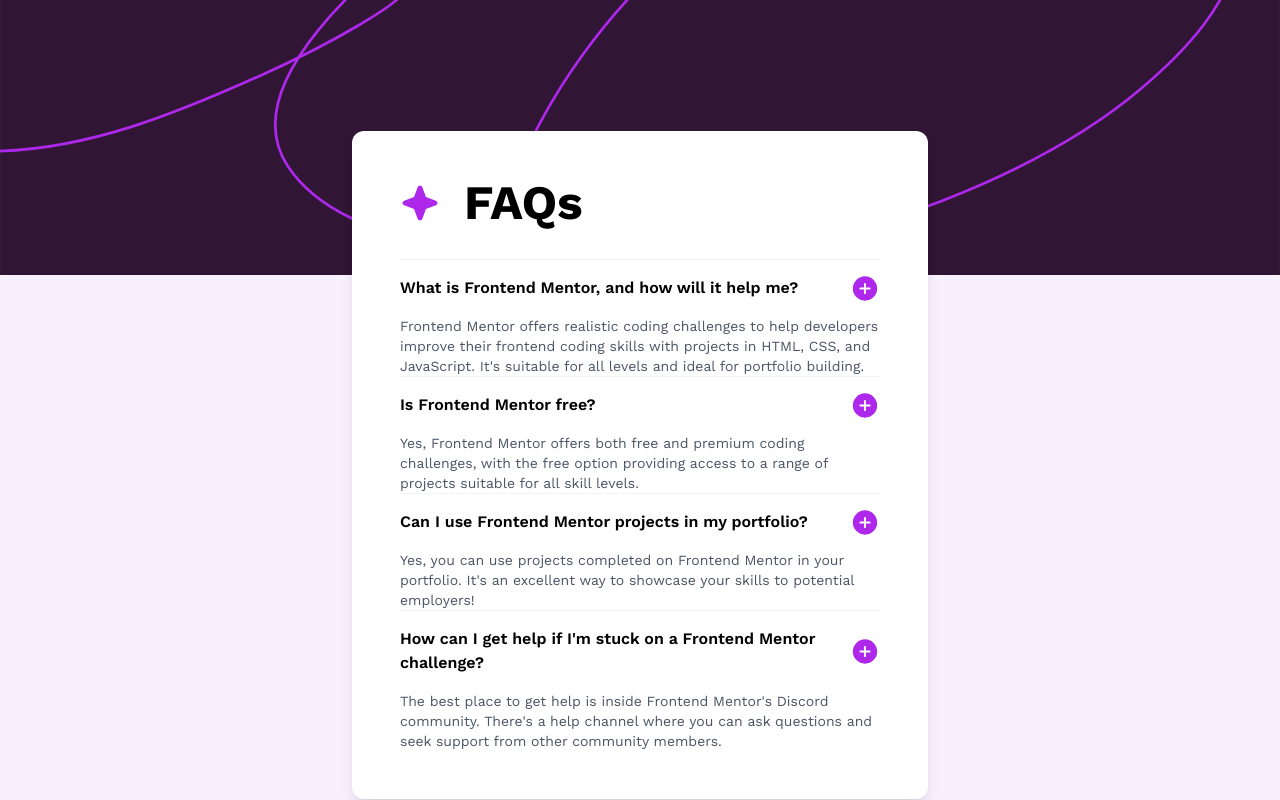
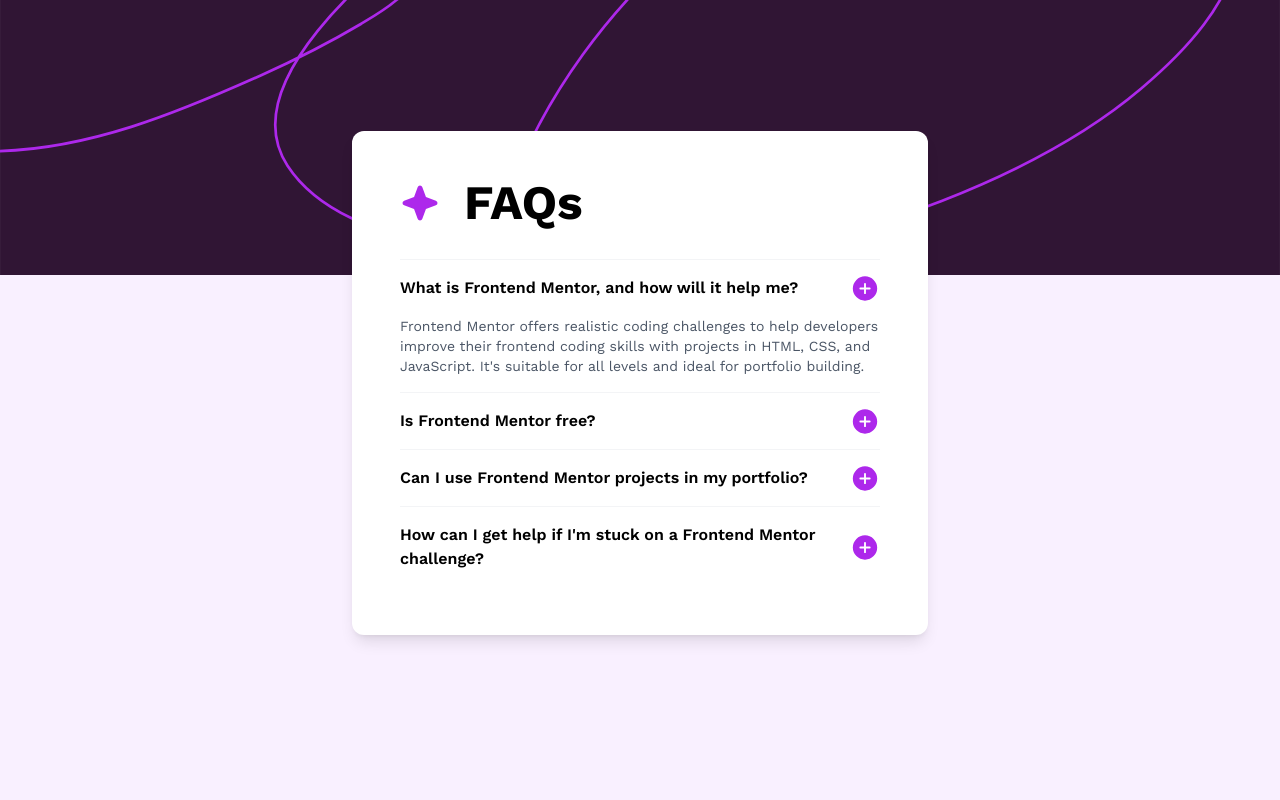
Before and after one commit to BCEESAY10/FAQ-accordion, a website: page index.html in a window 1280 px wide. Drawn offline with nearby package versions, Linux system fonts and the light colour scheme.

Commit message:
hide the answers

```diff
--- a/index.html
+++ b/index.html
@@ -28,7 +28,7 @@
             </span>
             <img src="assets/images/icon-plus.svg" alt="Icons">
           </button>
-          <p class="accordion-content-description text-gray-600 text-sm">
+          <p class="accordion-content-description text-gray-600 text-sm pb-4">
             Frontend Mentor offers realistic coding challenges to help developers improve their
             frontend coding skills with projects in HTML, CSS, and JavaScript. It's suitable for
             all levels and ideal for portfolio building.
@@ -42,7 +42,7 @@
             </span>
             <img src="assets/images/icon-plus.svg" alt="Icons">
           </button>
-          <p class="accordion-content-description text-gray-600 text-sm">
+          <p class="hidden accordion-content-description text-gray-600 text-sm pb-4">
             Yes, Frontend Mentor offers both free and premium coding challenges, with the free
             option providing access to a range of projects suitable for all skill levels.
           </p>
@@ -55,7 +55,7 @@
             </span>
             <img src="assets/images/icon-plus.svg" alt="Icons">
           </button>
-          <p class="accordion-content-description text-gray-600 text-sm">
+          <p class="hidden accordion-content-description text-gray-600 text-sm pb-4">
             Yes, you can use projects completed on Frontend Mentor in your portfolio. It's an excellent
             way to showcase your skills to potential employers!
           </p>
@@ -68,7 +68,7 @@
             </span>
             <img src="assets/images/icon-plus.svg" alt="Icons">
           </button>
-          <p class="accordion-content-description text-gray-600 text-sm">
+          <p class="hidden accordion-content-description text-gray-600 text-sm pb-4">
             The best place to get help is inside Frontend Mentor's Discord community. There's a help
             channel where you can ask questions and seek support from other community members.
           </p>
```
Also changed, not shown: output.css.
